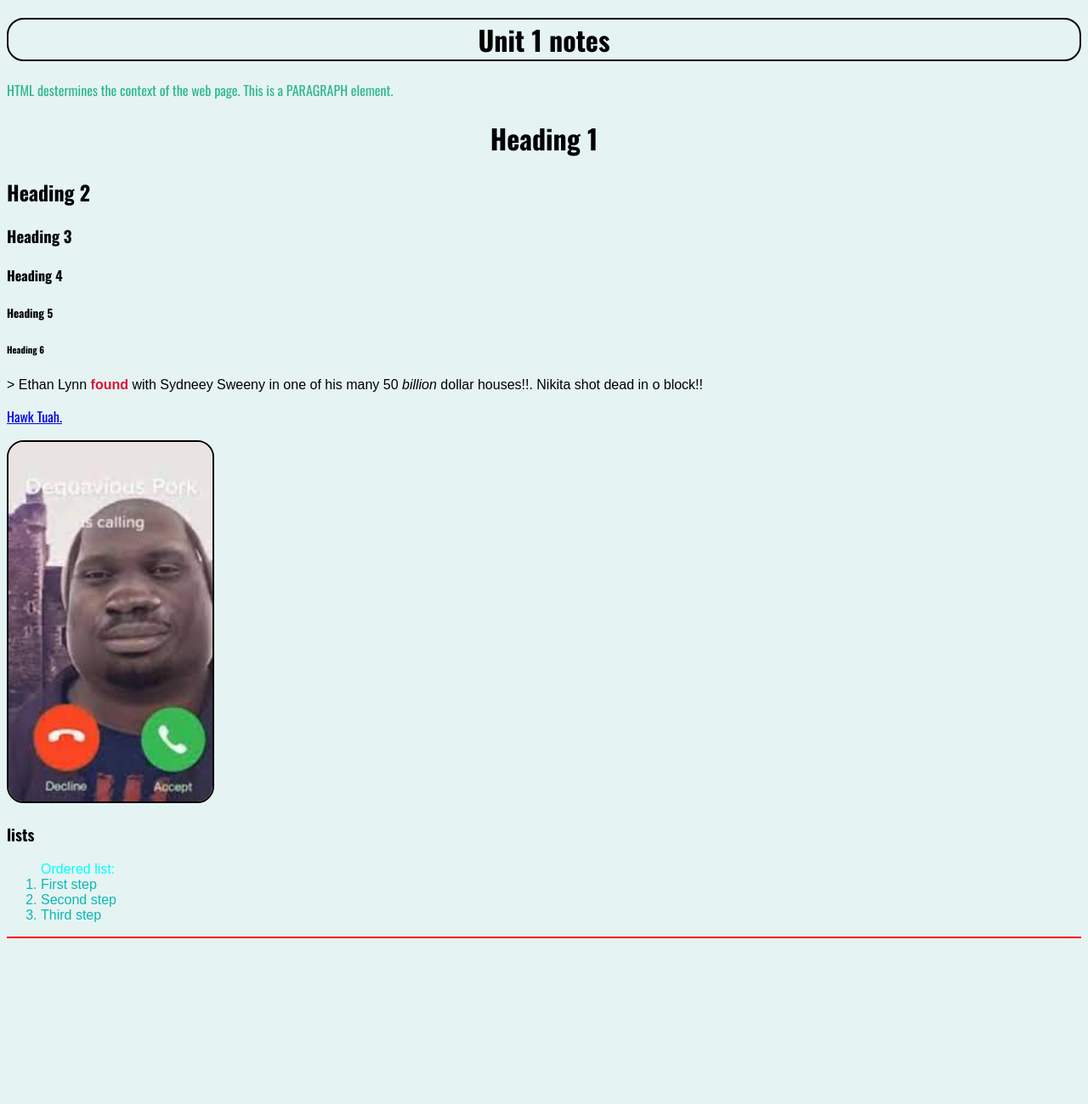
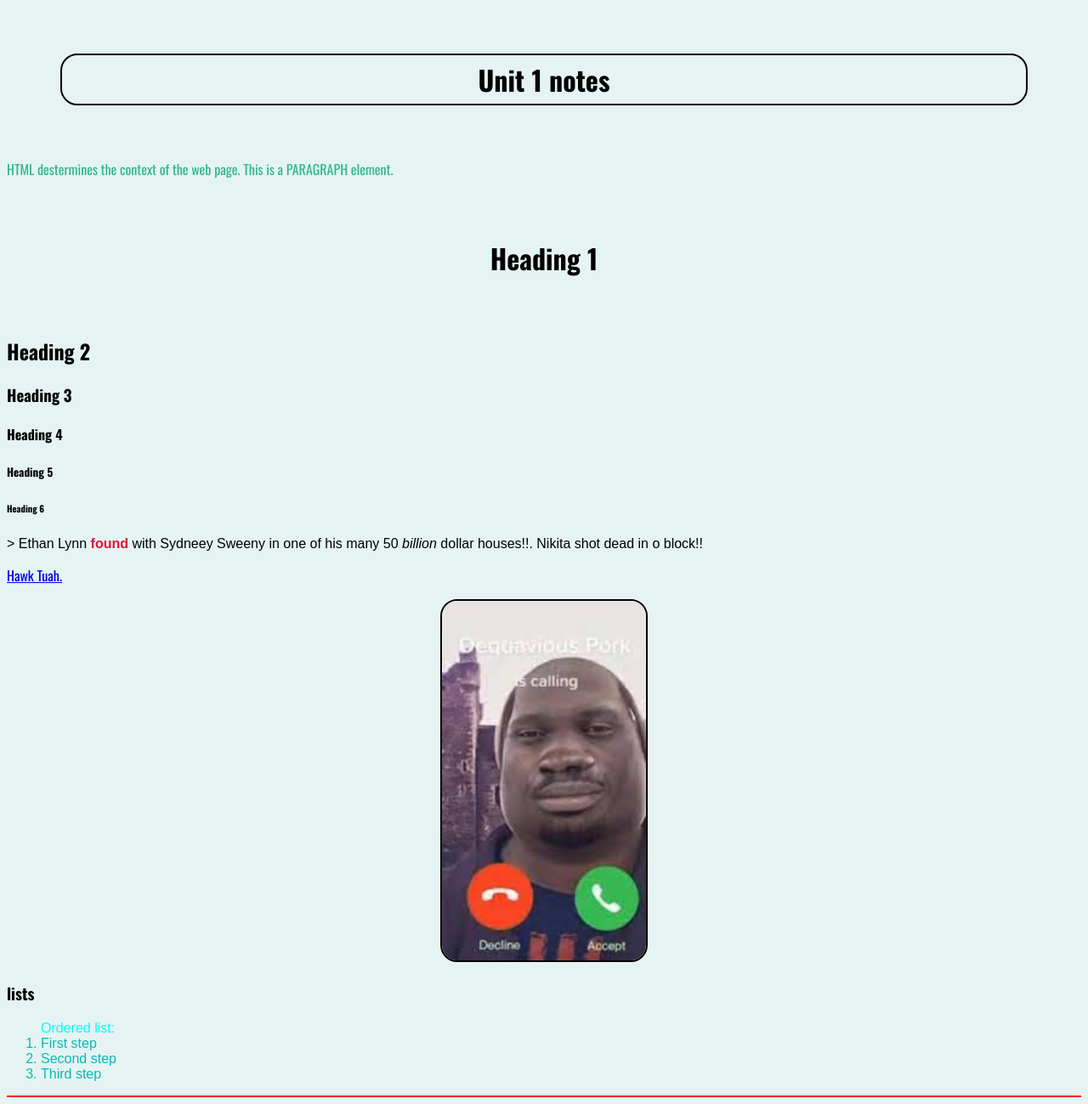
Before and after one commit to EthanL2027/cs1-unit1-notes, a plain HTML site: page index.html in a window 1280 px wide. Shown: the whole page at 85% size. Before the commit the page ends 1112 px from the top, so only its background shows below. Drawn offline with nearby package versions, Linux system fonts and the light colour scheme; a web font is replaced by a local one.

Commit message:
finished CSS

```diff
--- a/index.html
+++ b/index.html
@@ -22,7 +22,9 @@
 <p>
 <a href="https://www.youtube.com/@TalkTuahPod/">Hawk Tuah.</a>
 </p>
-<img class="border" width="240px" src="Hawktuah.jpeg" alt="Dequavious pork">
+<div
+ class="centered-container"><img class="border" width="240px" src="Hawktuah.jpeg" alt="Dequavious pork">
+</div>
 <h3>lists</h3>
 <ol>Ordered list:
   <li>First step</li>
--- a/style.css
+++ b/style.css
@@ -16,12 +16,14 @@ p{
 h1, h2, h3,h4,h5,h6, p {
     font-family: "Oswald", sans-serif;
 
+
 }
 
 /* Select by CLASS name */
 .border {
     border: 2px solid black;
-    border-radius:20px
+    border-radius:20px;
+    margin:
 }
 
 /* select by ID name (unique) */
@@ -61,3 +63,12 @@ hr{
     border-style:solid;
     border-color:red;
 }
+h1{
+    margin:5%;
+    padding:5px;
+}
+/* Tip: easy way to center anything!*/
+.centered-container{
+    margin: auto;
+    text-align: center;
+}
```
